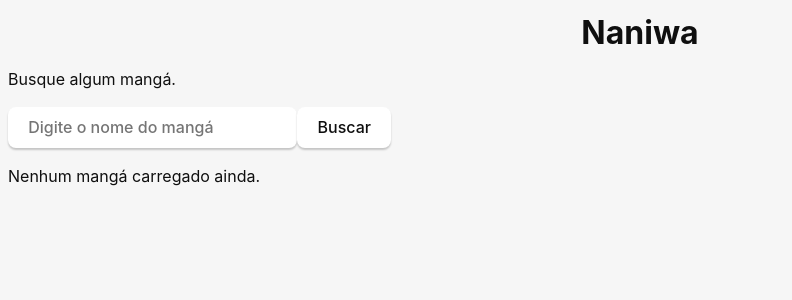
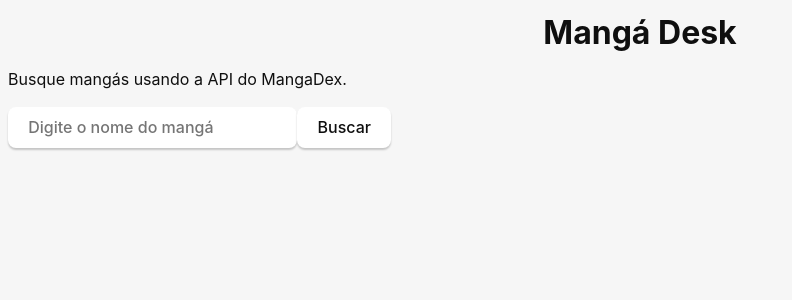
Before and after one commit to BernardoRafael1/Naniwa, a React (Vite) app: page /#/ in a window 1280 px wide. Shown: the top 300 px of the page, without its empty margins (0-792 px from the left). Built offline with nearby package versions, Linux system fonts and the light colour scheme.

Commit message:
pequenas alterações no homepage

```diff
--- a/src/pages/Home/HomePage.tsx
+++ b/src/pages/Home/HomePage.tsx
@@ -8,6 +8,7 @@ export function HomePage() {
   const [mangas, setMangas] = useState<MangaDexManga[]>([]);
   const [isLoading, setIsLoading] = useState(false);
   const [errorMessage, setErrorMessage] = useState("");
+  const [hasSearched, setHasSearched] = useState(false);
 
   async function handleSearch(event: FormEvent<HTMLFormElement>) {
     event.preventDefault();
@@ -19,6 +20,7 @@ export function HomePage() {
     try {
       setIsLoading(true);
       setErrorMessage("");
+      setHasSearched(true);
 
       const response = await searchMangaByTitle(searchTerm, 10);
 
@@ -33,8 +35,8 @@ export function HomePage() {
 
   return (
     <main>
-      <h1>Naniwa</h1>
-      <p>Busque algum mangá.</p>
+      <h1>Mangá Desk</h1>
+      <p>Busque mangás usando a API do MangaDex.</p>
 
       <form onSubmit={handleSearch}>
         <input
@@ -51,8 +53,8 @@ export function HomePage() {
 
       {errorMessage && <p>{errorMessage}</p>}
 
-      {!isLoading && !errorMessage && mangas.length === 0 && (
-        <p>Nenhum mangá carregado ainda.</p>
+      {!isLoading && !errorMessage && hasSearched && mangas.length === 0 && (
+        <p>Nenhum resultado encontrado.</p>
       )}
 
       <section>
@@ -70,9 +72,7 @@ export function HomePage() {
               <p>Ano: {manga.attributes.year ?? "Não informado"}</p>
               <p>Status: {manga.attributes.status}</p>
 
-              <Link to={`/manga/${manga.id}`}>
-                Ver detalhes
-              </Link>
+              <Link to={`/manga/${manga.id}`}>Ver detalhes</Link>
             </article>
           );
         })}
```
